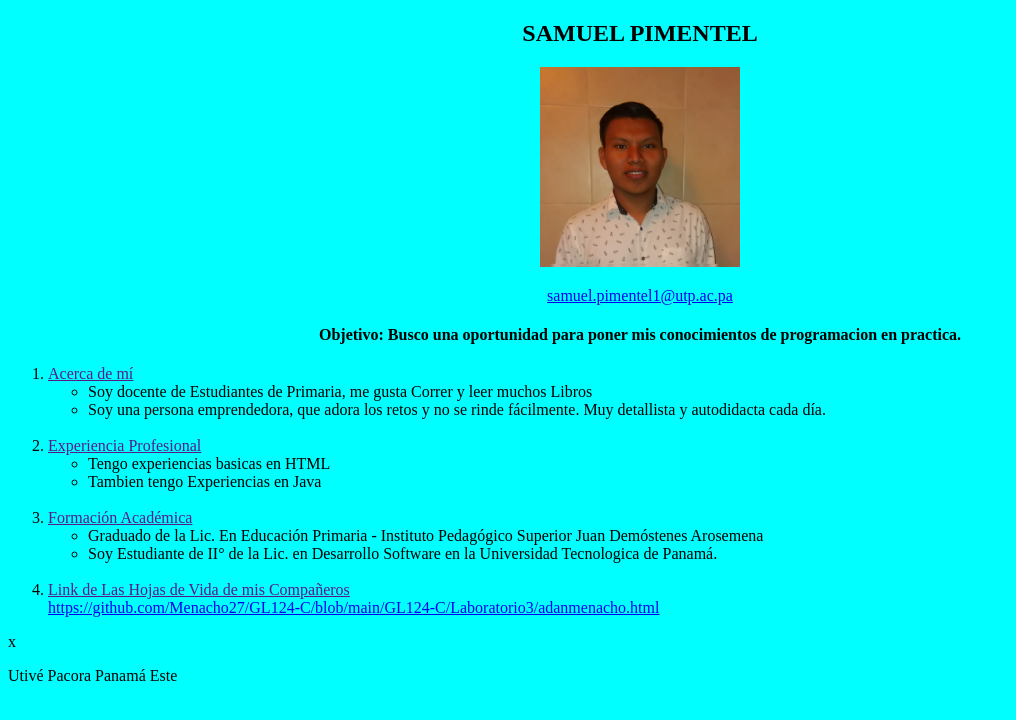
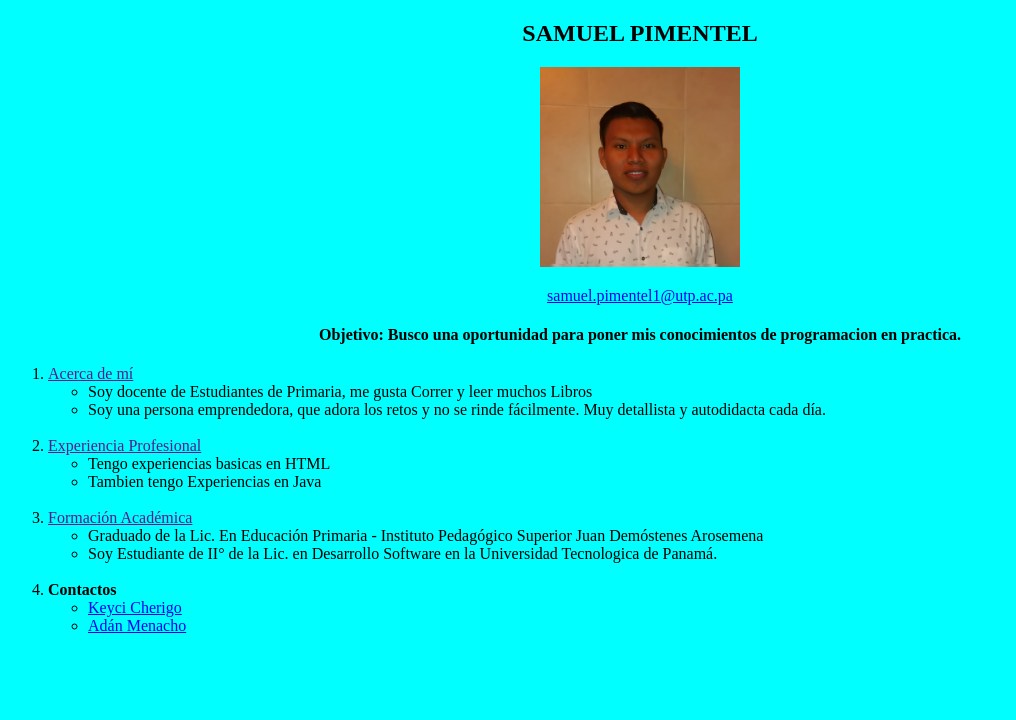
Before and after one commit to Menacho27/GL124-C, a plain HTML site: page GL124-C/Laboratorio3/Samuel.Pimentel.html in a window 1280 px wide. Shown: the whole page, without its empty margins (0-1016 px from the left). Drawn offline with Linux system fonts and the light colour scheme.

Commit message:
Quité el pié de paf y edité los links

```diff
--- a/GL124-C/Laboratorio3/Samuel.Pimentel.html
+++ b/GL124-C/Laboratorio3/Samuel.Pimentel.html
@@ -1,6 +1,6 @@
 <!DOCTYPE html> <html>
 <head>
-    <link type="text/css" rel="stylesheet" href="stylesheet.css"/>
+
     <title> Hoja de Vida </title>
     <style>
     body{
@@ -40,14 +40,11 @@
 
                 </ul>
                 <br>
-                <li id="margen-top"><a href=""><span>Link de Las Hojas de Vida de mis Compañeros </span></a></li>
-                <a href=”url”>https://github.com/Menacho27/GL124-C/blob/main/GL124-C/Laboratorio3/adanmenacho.html</a>
-
-
+                <li id="margen-top"><span><b>Contactos</b></span></li>
+                <ul>
+                    <li><a href="https://github.com/Menacho27/GL124-C/blob/main/GL124-C/Laboratorio3/keicycherigo.html">Keyci Cherigo</a></li>
+                    <li><a href="https://github.com/Menacho27/GL124-C/blob/main/GL124-C/Laboratorio3/adanmenacho.html">Adán Menacho</a></li>
+                </ul>
             </ol>
         </div>
-    x
-    <div id="pie">
-        <p id="direccion"> <p>  Utivé <span>Pacora </span> Panamá Este <span></span></p>
-    </div>
 </body>
```
